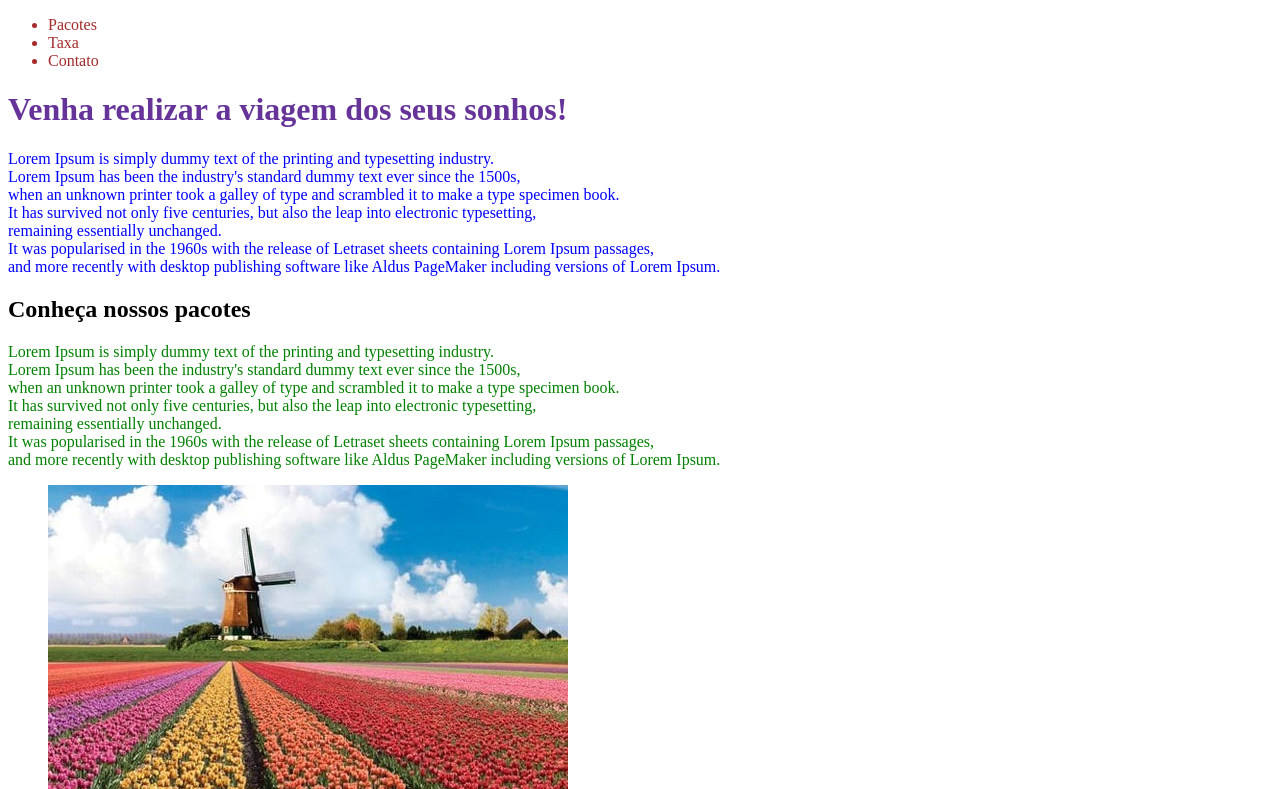
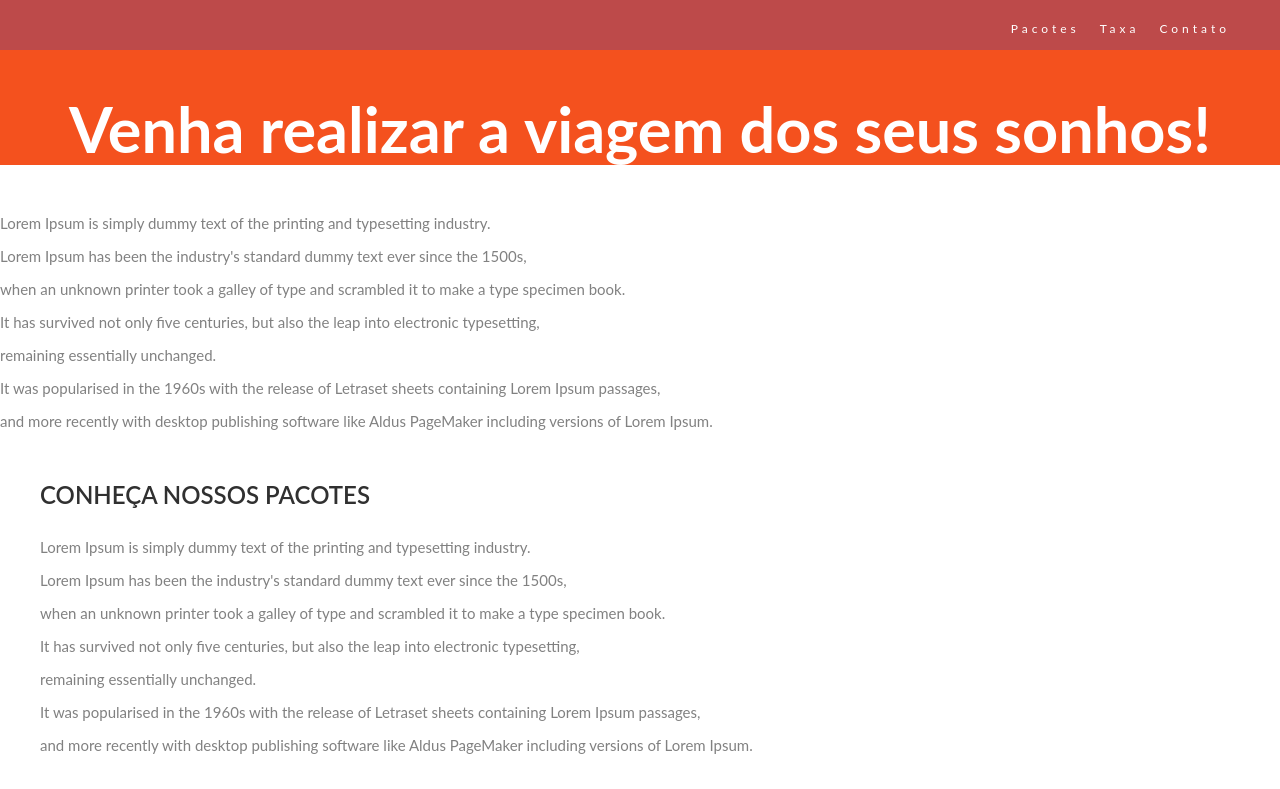
Before and after one commit to sinngjpeg/engenharia-software, a plain HTML site: page EF - Desenvolvimento Front-End/SITE-VIAGENS/index.html in a window 1280 px wide. Shown: the top 789 px of the page. Drawn offline with Linux system fonts and the light colour scheme.

Commit message:
finaliza atividades modulo final CSS

```diff
--- a/EF - Desenvolvimento Front-End/SITE-VIAGENS/index.html
+++ b/EF - Desenvolvimento Front-End/SITE-VIAGENS/index.html
@@ -2,11 +2,6 @@
 <html lang="pt-BR">
 
 <head>
-    <style>
-        p {
-            color: green;
-        }
-    </style>
     <meta charset="UTF-8">
     <meta name="viewport" content="width=device-width, initial-scale=1.0">
     <link rel="stylesheet" href="style.css">
@@ -17,13 +12,14 @@
     <header>
         <nav>
             <ul>
-                <li>Pacotes</li>
-                <li>Taxa</li>
-                <li>Contato</li>
+                <li><a href="#">Pacotes</a></li>
+                <li><a href="#">Taxa</a></li>
+                <li><a href="#">Contato</a></li>
             </ul>
         </nav>
-        <h1 style="color: rebeccapurple;">Venha realizar a viagem dos seus sonhos!</h1>
-        <p style="color: blue;">
+        <h1>Venha realizar a viagem dos seus sonhos!</h1>
+    </header>
+    <p>
         Lorem Ipsum is simply dummy text of the printing and typesetting industry. <br>
         Lorem Ipsum has been the industry's standard dummy text ever since the 1500s, <br>
         when an unknown printer took a galley of type and scrambled it to make a type specimen book. <br>
@@ -33,7 +29,7 @@
         and more recently with desktop publishing software like Aldus PageMaker including versions of Lorem Ipsum.
     </p>
     </header>
-    <section>
+    <section id="pacotes">
         <h2>Conheça nossos pacotes</h2>
         <p>
             Lorem Ipsum is simply dummy text of the printing and typesetting industry. <br>
@@ -44,6 +40,7 @@
             It was popularised in the 1960s with the release of Letraset sheets containing Lorem Ipsum passages, <br>
             and more recently with desktop publishing software like Aldus PageMaker including versions of Lorem Ipsum.
         </p>
+        <div class="figuras">
             <figure>
                 <img src="img/holambra.jpg" alt="Imagem de lojas em Holambra">
                 <figcaption>Holambra</figcaption>
@@ -52,13 +49,18 @@
                 <img src="img/lavrinhas.png" alt="Imagem Cachoeira na Capela do Jacu">
                 <figcaption>Capela do Jacu - Lavrinhas</figcaption>
             </figure>
-    </section>
+        </div>
+        <div class="video">
             <video controls>
                 <source src="video/Capela-do-jacu-Lavrinha-SP.mp4" type="video/mp4">
                 <source src="Capela-do-jacu-Lavrinhas-SP.webm" type="video/webm">
-        <p> Seu navegador não suporta o video. Aqui esta um <a href="Capela-do-jacu-Lavrinha-SP.mp4"> Link para baixar o
+                <p> Seu navegador não suporta o video. Aqui esta um <a href="Capela-do-jacu-Lavrinha-SP.mp4"> Link para
+                        baixar o
                         video</a></p>
             </video>
+        </div>
+    </section>
+
 
     <section>
         <h2>Orçamento</h2>
@@ -125,7 +127,7 @@
         <h2>Taxas e Serviços</h2>
         <p>Veja nossas taxas, para serviços</p>
         <br><br>
-        <table border>
+        <table>
             <caption>Descrição dos serviços e respectivos valores</caption>
             <thead>
                 <tr>
--- a/EF - Desenvolvimento Front-End/SITE-VIAGENS/style.css
+++ b/EF - Desenvolvimento Front-End/SITE-VIAGENS/style.css
@@ -1,3 +1,84 @@
-li{
-    color: brown;
+body {
+    font-weight: 400;
+    font-family: Lato, Helvetica, sans-serif;
+    font-size: 15px;
+    line-height: 2.2em;
+    color: #818181;
+    margin: 0;
 }
+
+header {
+    background-color: #F4511E;
+}
+
+section,
+footer {
+    margin: 40px;
+}
+
+h1 {
+    text-align: center;
+    padding: 20px;
+    font-size: 63px;
+    color: white;
+}
+
+h2 {
+    font-size: 24px;
+    text-transform: uppercase;
+    color: #303030;
+    font-weight: 600;
+}
+
+nav li a {
+    padding: 10px;
+    color: white;
+    text-decoration: none;
+}
+
+nav li {
+    float: left;
+}
+
+nav ul {
+    float: right;
+    list-style: none;
+}
+
+nav {
+    font-size: 12px;
+    letter-spacing: 4px;
+    height: 50px;
+    background-color: #bd4a4a;
+    padding-right: 40px;
+}
+
+table{
+    width: 100%;
+}
+
+table td {
+    color: #303030;
+    padding: 5px;
+}
+
+table tr:nth-child(even){
+    background-color: #E9E9E9;
+}
+
+table tr:nth-child(odd){
+    background-color: #BDBDBD;
+}
+
+table thead th {
+    background-color: #F4511E;
+    color: white;
+}
+
+#pacotes .figuras figure {
+    display: inline-block;
+}
+
+#pacotes .figuras, #pacotes .video{
+    text-align: center;
+}
```
Lines whose indentation alone changed are shown as unchanged.
